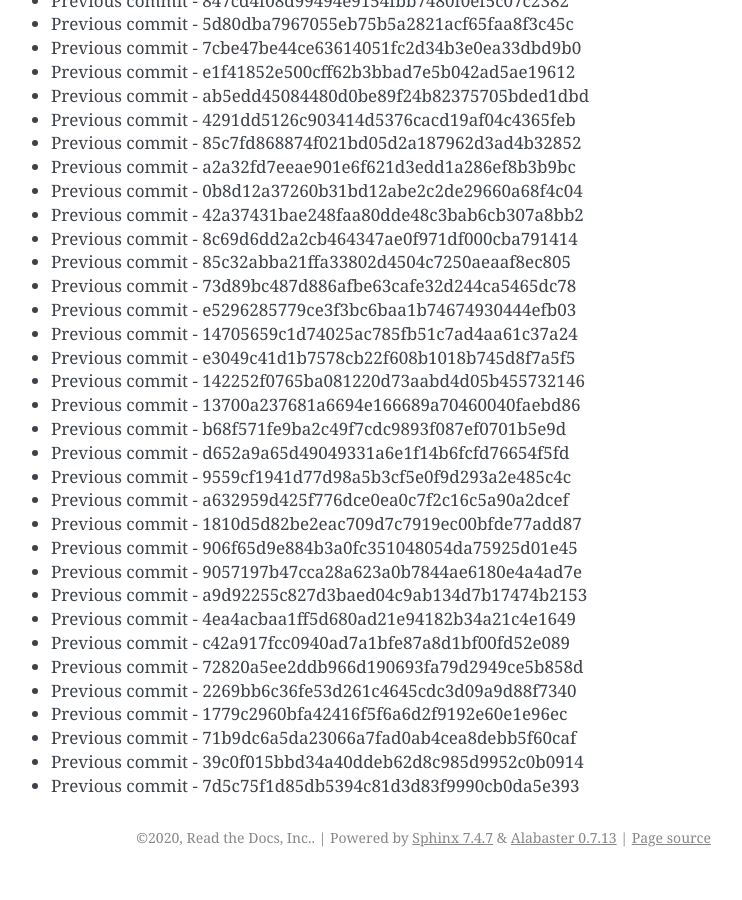
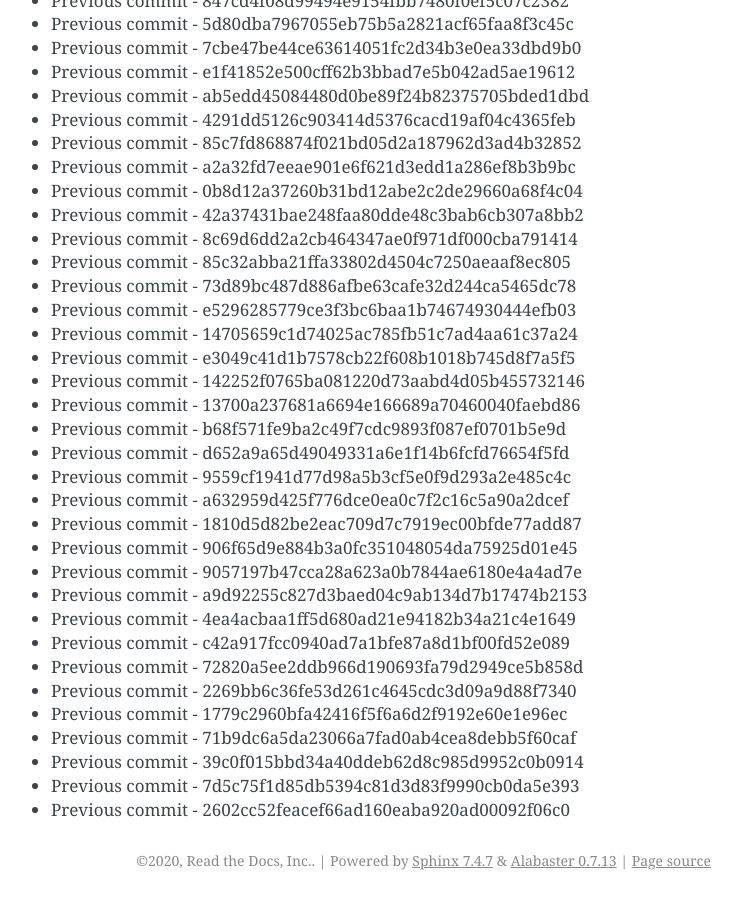
Before and after one commit to readthedocs/rtd-git-stresstest, a Sphinx documentation site: the page built from docs/updates.rst, in a window 1280 px wide and 900 px high, scrolled down 35446 px. Shown: the whole window, without its empty margins (399-1141 px from the left). Built offline with Sphinx 7.4.7, drawn with Linux system fonts in a browser that asks for light colours; before the commit the page ends 36323 px from its top, so only the background shows below that.

Commit message:
Generating commit from previous: 2602cc52feacef66ad160eaba920ad00092f06c0

```diff
--- a/docs/updates.rst
+++ b/docs/updates.rst
@@ -1521,3 +1521,4 @@ It can be tested for any performance characteristics.
 * Previous commit - 71b9dc6a5da23066a7fad0ab4cea8debb5f60caf
 * Previous commit - 39c0f015bbd34a40ddeb62d8c985d9952c0b0914
 * Previous commit - 7d5c75f1d85db5394c81d3d83f9990cb0da5e393
+* Previous commit - 2602cc52feacef66ad160eaba920ad00092f06c0
```
